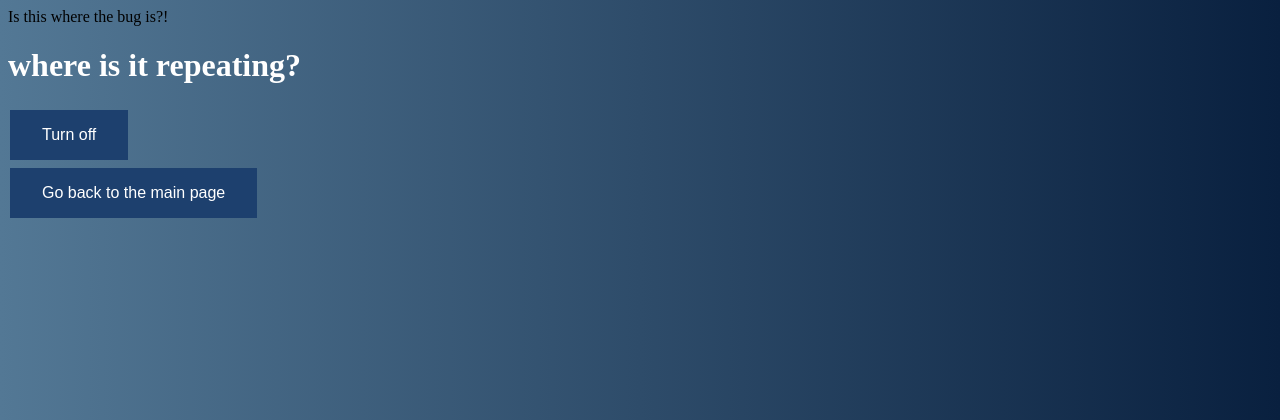
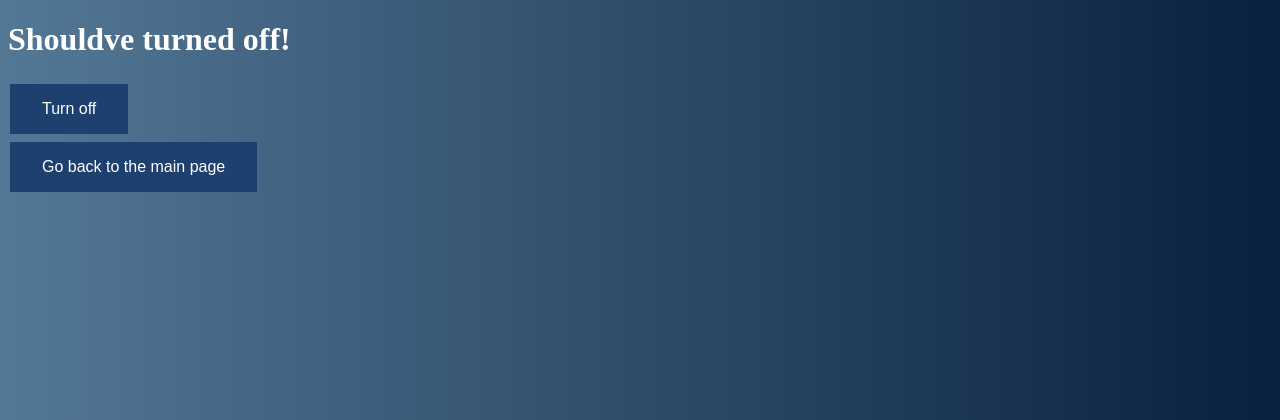
Before and after one commit to pro-gamer007/Bro-Website-Thingy, a Flask app: template templates/on.html in a window 1280 px wide. Shown: the top 420 px of the page. Run offline with Flask 2, Linux system fonts and the light colour scheme; the template is opened without the code that fills it, so the values that code supplies are empty.

Commit message:
bug fixed now?

```diff
--- a/templates/on.html
+++ b/templates/on.html
@@ -41,10 +41,10 @@
     }
       </style>
 
-<head><title">Is this where the bug is?!</title>
+<head>
     <meta charset=utf-8> </head>
     <body>
-        <h1 style="color:rgb(255, 255, 255)"></title>where is it repeating?</h1>
+        <h1 style="color:rgb(255, 255, 255)"></title>Shouldve turned off!</h1>
         <form action="/off/">
             <input class="button button2" type="submit" value="Turn off" />
             </form>
```
